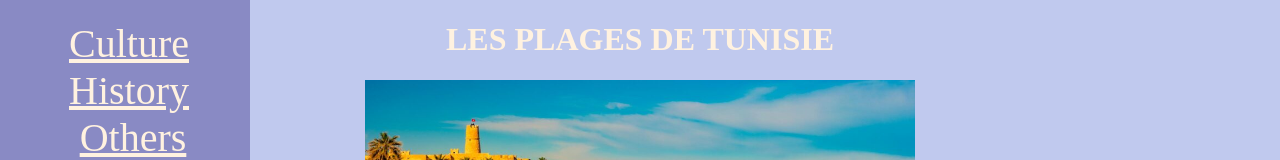
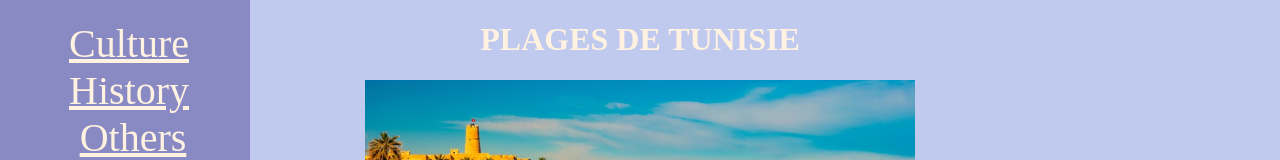
Before and after one commit to Oswa-web/monsite, a plain HTML site: page index.html in a window 1280 px wide. Shown: the top 160 px of the page. Drawn offline with Linux system fonts and the light colour scheme.

Commit message:
changer titre

```diff
--- a/index.html
+++ b/index.html
@@ -6,7 +6,7 @@
 	<link rel="stylesheet" href="style.css">
 </head>
 <body>
-	 <h1>LES PLAGES DE TUNISIE
+	 <h1>PLAGES DE TUNISIE
 	 </h1>
 	<img width="550" height="315" src="image/image_tunisie_test.jpeg">
 	<p> Cette magnifique plage se situe en <strong>Tunisie</strong>. <br><strong>La Tunisie</strong> est un pays qui se situe en Afrique du Nord à gauche de l'Algérie. <br>2heures en avion c'est carré je vous jure l'ambiance et tout ca en vaut la peine <br>
```
